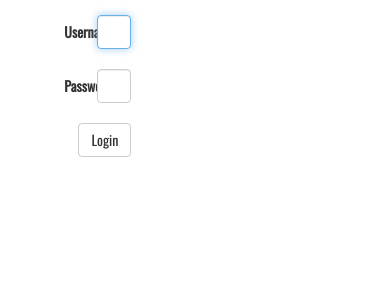
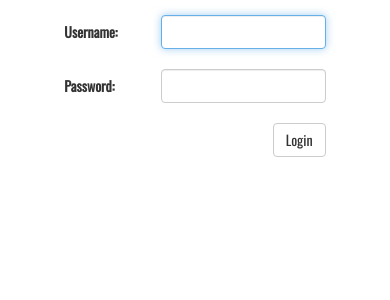
Before and after one commit to mdribera/note-under-taker, a Django app: page /users/login/ in a window 390 px wide. Shown: the part 129-429 px from the top of the page. Run offline with Django 3.2, Linux system fonts and the light colour scheme; parts of the project's set-up code (start-up, migrations or seed data) failed here and were passed over; some libraries are stand-ins or nearby versions.

Commit message:
fix login form classes

```diff
--- a/users/templates/registration/login.html
+++ b/users/templates/registration/login.html
@@ -8,7 +8,7 @@
 
 {% block content %}
 <div class="row">
-	<div class="col-xs-4">
+	<div class="col-xs-12 col-sm-4">
 		{% if form.errors %}
 		<p class="bg-danger">Your username and password didn't match. Please try again.</p>
 		{% endif %}
```
